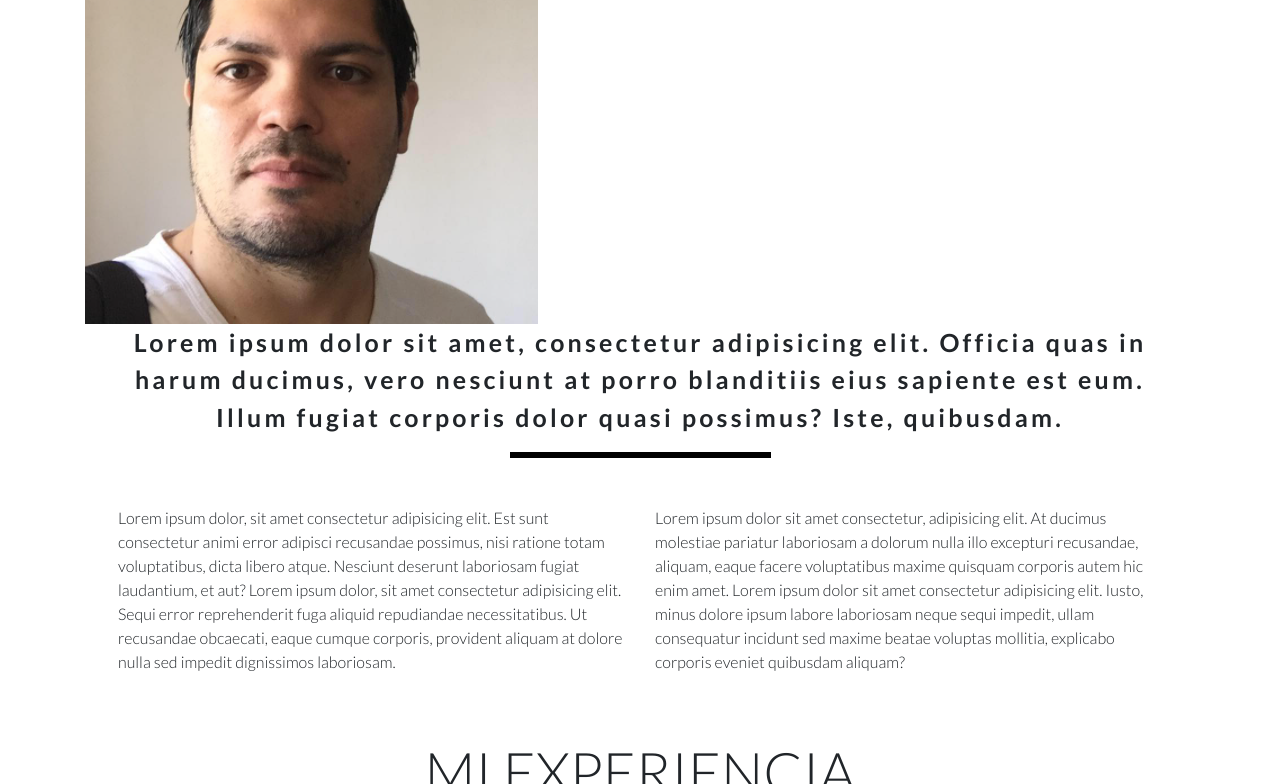
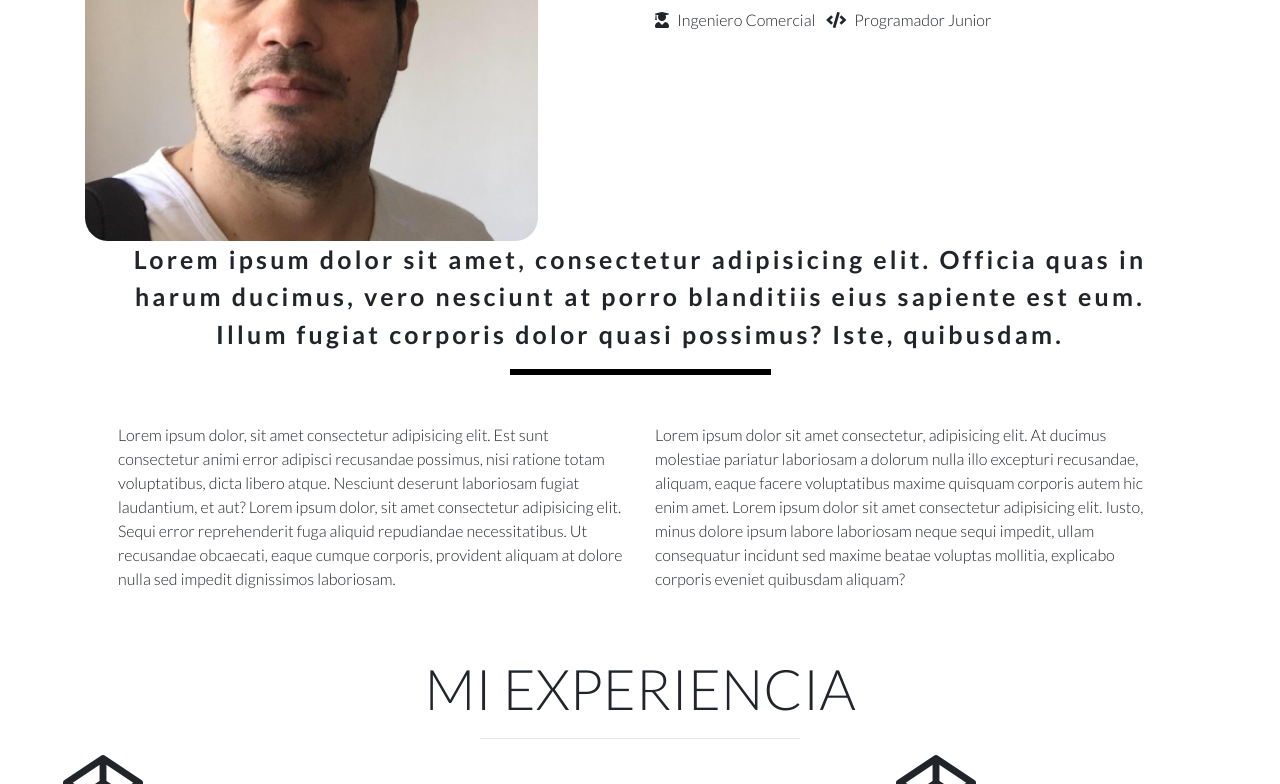
Before and after one commit to Roro77/prueba_desafio, a plain HTML site: page index.html in a window 1280 px wide. Shown: the part 316-1100 px from the top of the page. Drawn offline with nearby package versions, Linux system fonts and the light colour scheme.

Commit message:
header modification (image and text)

```diff
--- a/assets/css/style.css
+++ b/assets/css/style.css
@@ -12,10 +12,17 @@ body * {
     font-family: 'Lato';
 }
 
-.jumbo {
-    margin-top: 7.5rem;
+header {
+    margin-top: 5.3rem;
 }
 
+header p{
+    display: inline-block;
+}
+
+.image-1{
+    border-radius: 5%;
+}
 
 
 #sobre-mi .content-header{
--- a/index.html
+++ b/index.html
@@ -38,17 +38,18 @@
     </div>
       </nav>
 
-      <header class="jumbo">
-        <div class="container text center pt-5">
+      <header class="inicio">
+        <div class="container text center">
           <div class="row">
             <div class="col-md-6 container">
-              <img src="assets/img/rodrigo_imagen.jpg" alt="rodrigo" class="img-fluid">
+              <img src="assets/img/rodrigo_imagen.jpg" alt="rodrigo" class="img-fluid image-1">
             </div>
-            <div class="col-md-6 text-left name">
+            <div class="col-md-6 text-left py-5 my-5">
               <h2>YO SOY</h2>
               <hr>
-              <h1>RODRIGO PINEDA</h1>
-            </div>
+              <h1 class="font-weight-bold mb-4">RODRIGO PINEDA</h1>
+              <i class="fas fa-user-graduate mr-2"></i><p class="mr-2">Ingeniero Comercial</p>
+              <i class="fas fa-code mr-2"></i><p class="mr-2">Programador Junior</p>
 
           </div>
 
```
